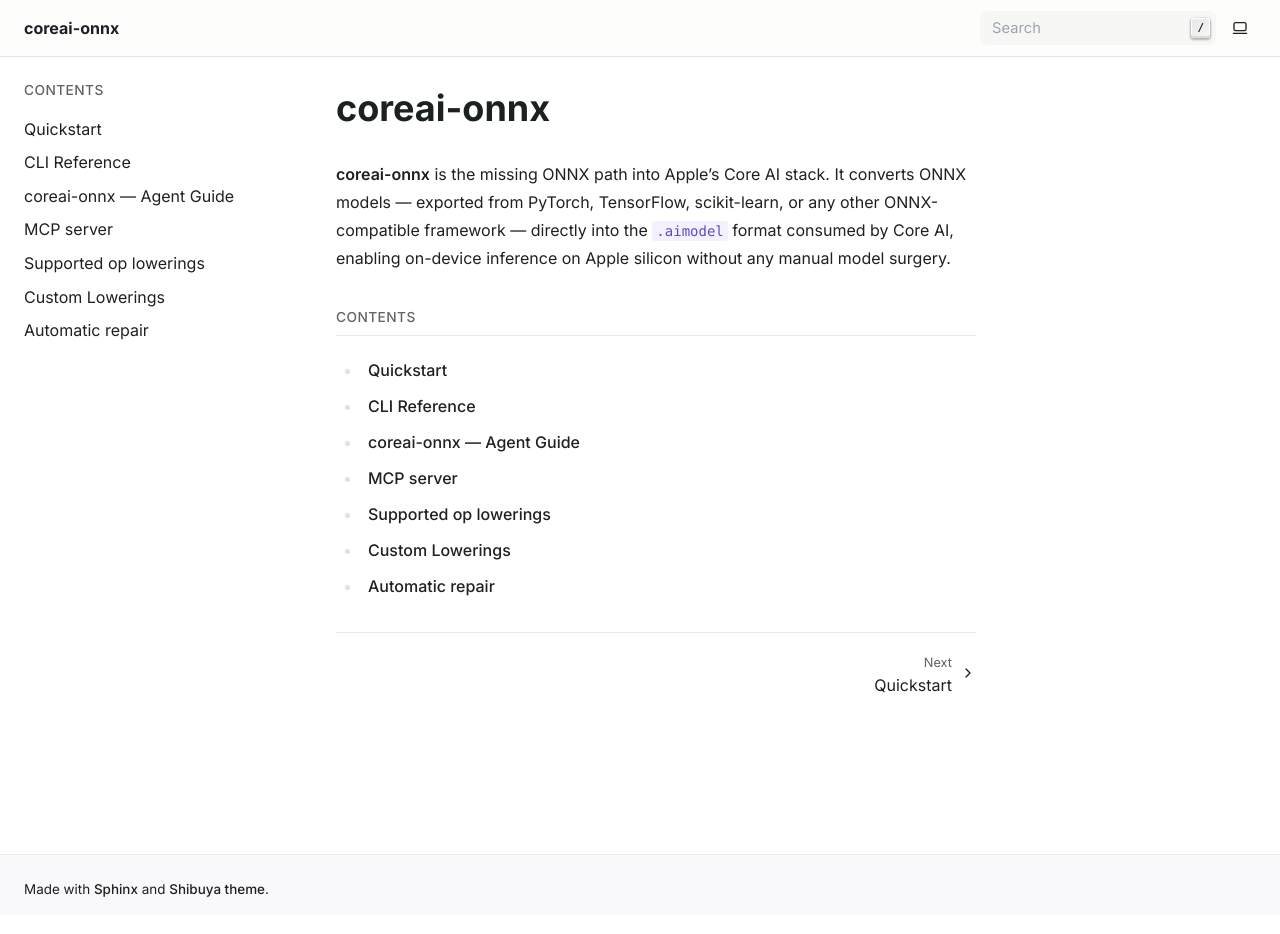
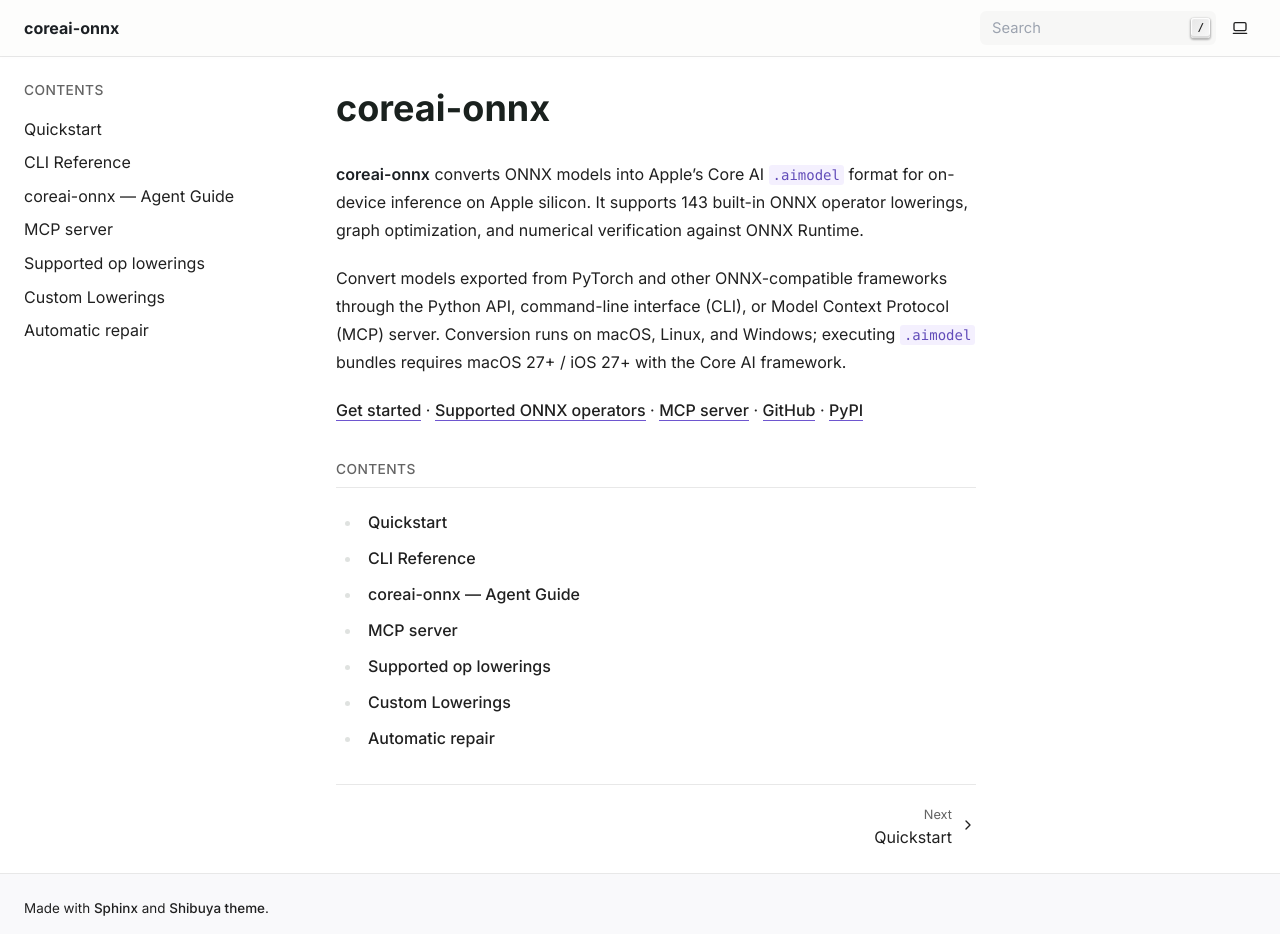
Before and after one commit to devin-lai/coreai-onnx, a Sphinx documentation site: the page built from docs/index.md, in a window 1280 px wide and 934 px high. Built offline with Sphinx 7.4.7, drawn with Linux system fonts in a browser that asks for light colours.

Commit message:
Improve repository discovery and onboarding

````diff
--- a/docs/index.md
+++ b/docs/index.md
@@ -1,9 +1,17 @@
 # coreai-onnx
 
-**coreai-onnx** is the missing ONNX path into Apple's Core AI stack. It converts ONNX
-models — exported from PyTorch, TensorFlow, scikit-learn, or any other ONNX-compatible
-framework — directly into the `.aimodel` format consumed by Core AI, enabling on-device
-inference on Apple silicon without any manual model surgery.
+**coreai-onnx** converts ONNX models into Apple's Core AI `.aimodel` format for
+on-device inference on Apple silicon. It supports 143 built-in ONNX operator
+lowerings, graph optimization, and numerical verification against ONNX Runtime.
+
+Convert models exported from PyTorch and other ONNX-compatible frameworks through
+the Python API, command-line interface (CLI), or Model Context Protocol (MCP)
+server. Conversion runs on macOS, Linux, and Windows; executing `.aimodel` bundles
+requires macOS 27+ / iOS 27+ with the Core AI framework.
+
+[Get started](quickstart.md) · [Supported ONNX operators](coverage.md) ·
+[MCP server](mcp.md) · [GitHub](https://github.com/devin-lai/coreai-onnx) ·
+[PyPI](https://pypi.org/project/coreai-onnx/)
 
 ```{toctree}
 :maxdepth: 2
````
Also changed, not shown: README.md (+41 -28 lines).
